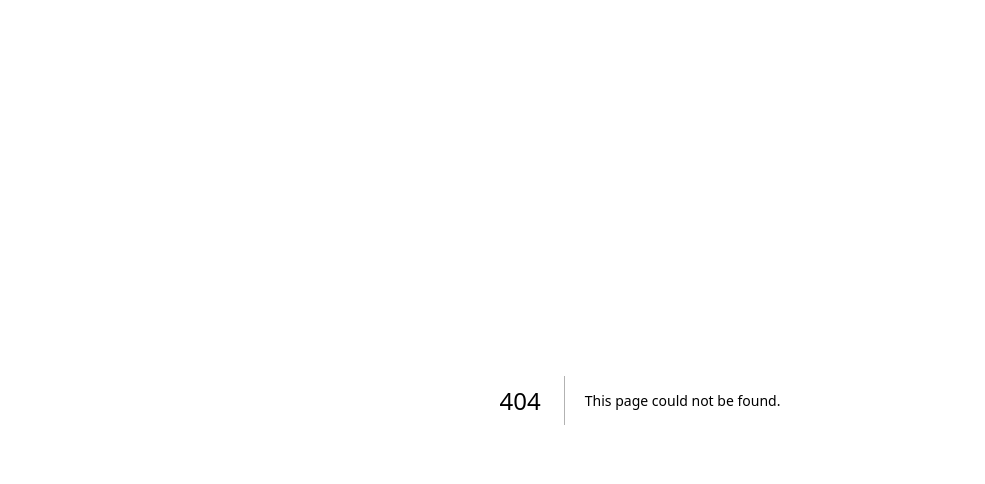
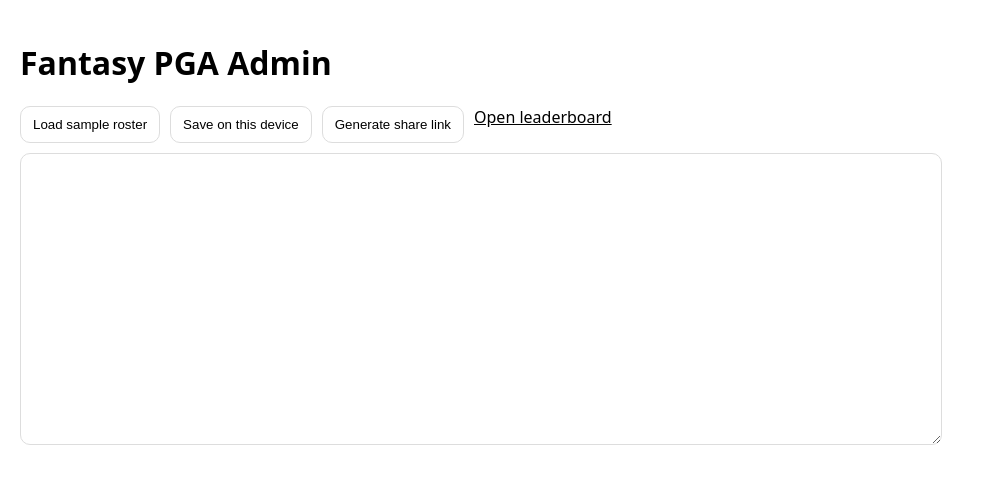
Before and after one commit to Darksidedad/pga-fantasy-live, a Next.js app: page /admin in a window 1280 px wide. Before the commit this address had no page. Shown: the top 484 px of the page, without its empty margins (0-985 px from the left). Built offline with nearby package versions, Linux system fonts and the light colour scheme.

Commit message:
Create page.tsx

```diff
--- /dev/null
+++ b/app/admin/page.tsx
@@ -0,0 +1,70 @@
+"use client";
+
+import { useEffect, useMemo, useState } from "react";
+import { encodeRosterToHash } from "@/lib/shareLink";
+
+const STORAGE_KEY = "pga_fantasy_roster_grid";
+
+const SAMPLE = `Ryan | Scottie Scheffler | Wyndham Clark | Daniel Berger | Brian Harman`;
+
+export default function AdminPage() {
+  const [grid, setGrid] = useState("");
+  const [shareUrl, setShareUrl] = useState("");
+
+  useEffect(() => {
+    const saved = localStorage.getItem(STORAGE_KEY);
+    if (saved) setGrid(saved);
+  }, []);
+
+  const hash = useMemo(() => encodeRosterToHash(grid), [grid]);
+
+  function saveLocal() {
+    localStorage.setItem(STORAGE_KEY, grid);
+    alert("Saved on this device!");
+  }
+
+  async function makeShareLink() {
+    const url = `${window.location.origin}/leaderboard${hash}`;
+    setShareUrl(url);
+    try {
+      await navigator.clipboard.writeText(url);
+      alert("Share link copied!");
+    } catch {}
+  }
+
+  function loadSample() {
+    setGrid(SAMPLE);
+  }
+
+  return (
+    <main style={{ padding: 20, maxWidth: 900 }}>
+      <h1>Fantasy PGA Admin</h1>
+
+      <div style={{ display: "flex", gap: 10, flexWrap: "wrap", marginBottom: 10 }}>
+        <button onClick={loadSample}>Load sample roster</button>
+        <button onClick={saveLocal}>Save on this device</button>
+        <button onClick={makeShareLink}>Generate share link</button>
+        <a href={`/leaderboard${hash}`}>Open leaderboard</a>
+      </div>
+
+      <textarea
+        value={grid}
+        onChange={(e) => setGrid(e.target.value)}
+        rows={18}
+        style={{ width: "100%", fontFamily: "monospace" }}
+      />
+
+      {shareUrl && (
+        <div style={{ marginTop: 14 }}>
+          <div style={{ fontSize: 12, opacity: 0.8 }}>Share this link:</div>
+          <input
+            value={shareUrl}
+            readOnly
+            style={{ width: "100%", fontFamily: "monospace" }}
+            onFocus={(e) => e.currentTarget.select()}
+          />
+        </div>
+      )}
+    </main>
+  );
+}
```
